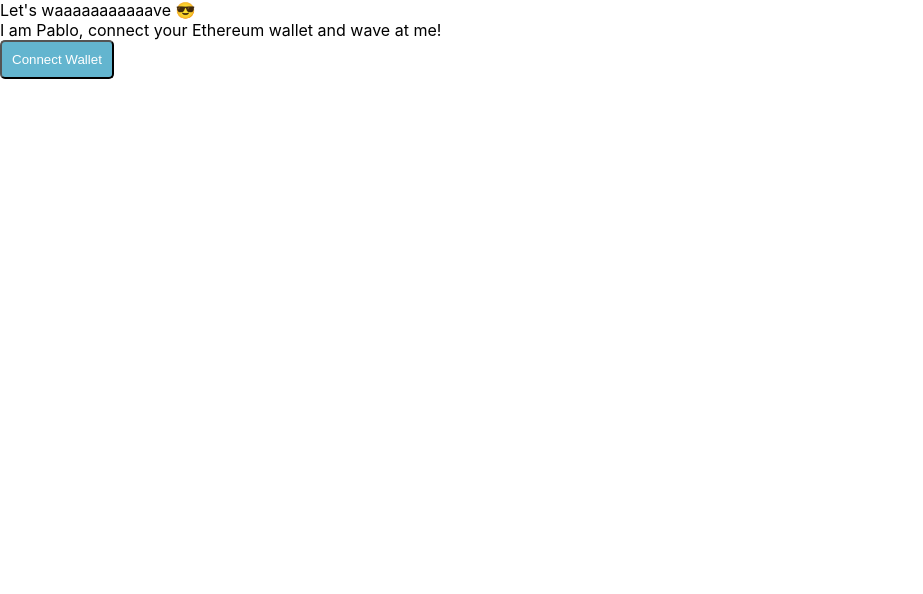
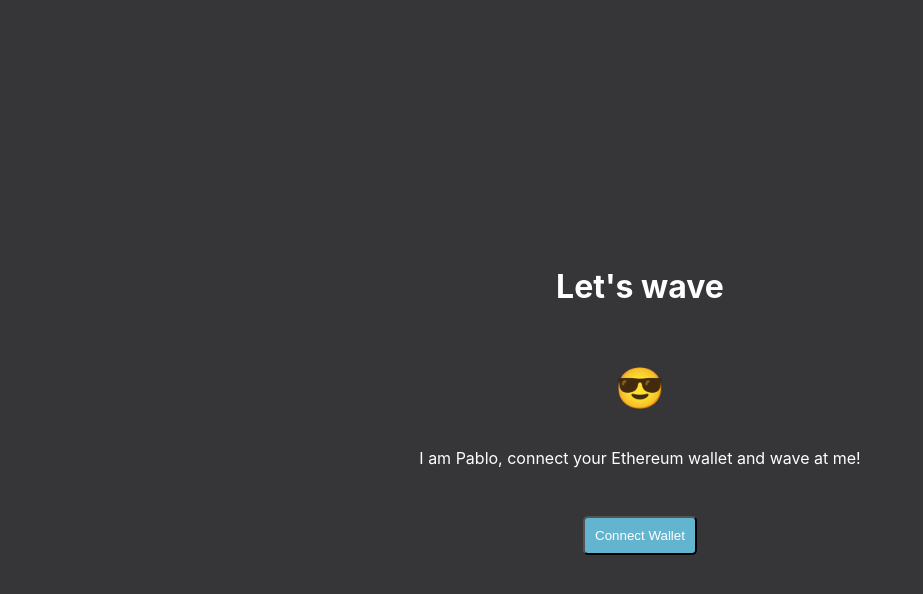
Before and after one commit to pablopoggiog/dappstep, a React (Create React App) app: page / in a window 1280 px wide. Shown: the top 594 px of the page, without its empty margins (0-923 px from the left). Built offline with nearby package versions, Linux system fonts and the light colour scheme.

Commit message:
Refactor App.tsx with the new components

```diff
--- a/src/App.tsx
+++ b/src/App.tsx
@@ -1,76 +1,62 @@
-import { useState } from "react";
+// import { useEffect } from "react";
 import "./App.css";
+import styled from "styled-components";
 import { useContract } from "src/hooks/useContract";
-import { Button } from "src/components";
-import logo from "./logo.svg";
+import { Button, Spinner, WavesList, Form } from "src/components";
 
 export default function App() {
-  const [message, setMessage] = useState("");
-
-  const changeMessage = (event: any) => {
-    const { value } = event.target;
-    console.log({ value });
-    setMessage(value);
-  };
-
-  const { currentAccount, wave, connectWallet, isMining, waves } =
+  const { currentAccount, wave, connectWallet, isMining, waves, getWaves } =
     useContract();
 
+  // useEffect(() => {
+  //   getWaves()
+  // }, [getWaves]);
+
+  const text = isMining
+    ? "⛏️ Mining ⛏️"
+    : "I am Pablo, connect your Ethereum wallet and wave at me!";
+
   return (
-    <div className="mainContainer">
-      <div className="dataContainer">
-        <div className="header">Let's waaaaaaaaaaave 😎</div>
+    <Container>
+      <Header>Let's wave</Header>
+      <Emoji>😎</Emoji>
 
-        <div className="bio">
-          I am Pablo, connect your Ethereum wallet and wave at me!
-        </div>
+      <Bio>{text}</Bio>
 
-        {!currentAccount ? (
-          <Button className="waveButton" onClick={connectWallet}>
-            Connect Wallet
-          </Button>
-        ) : isMining ? (
-          <div className="mining">
-            <img className="logo" src={logo} alt="logo" />
-            <p>Mining...</p>
-          </div>
-        ) : waves.length ? (
-          <div className="thanks">
-            {waves.map((wave) => (
-              <div
-                style={{
-                  backgroundColor: "OldLace",
-                  marginTop: "16px",
-                  padding: "8px",
-                }}
-              >
-                <div>Address: {wave.waver}</div>
-                <div>Time: {wave.timestamp.toString()}</div>
-                <div>Message: {wave.message}</div>
-              </div>
-            ))}
-          </div>
-        ) : (
-          <div
-            style={{
-              display: "flex",
-              flexDirection: "column",
-              alignItems: "center",
-              justifyContent: "center",
-              marginTop: "20px",
-            }}
-          >
-            <input
-              value={message}
-              onChange={changeMessage}
-              style={{ borderRadius: "5px" }}
-            ></input>
-            <Button className="waveButton" onClick={() => wave(message)}>
-              Tell me something while waving!
-            </Button>
-          </div>
-        )}
-      </div>
-    </div>
+      {!currentAccount ? (
+        <Button onClick={connectWallet}>Connect Wallet</Button>
+      ) : isMining ? (
+        <Spinner />
+      ) : waves.length ? (
+        <WavesList waves={waves} />
+      ) : (
+        <Form onWave={wave} />
+      )}
+    </Container>
   );
 }
+
+const Container = styled.div`
+  display: flex;
+  flex-direction: column;
+  justify-content: center;
+  align-items: center;
+  gap: 1em;
+  background-color: #363537;
+  min-height: 100vh;
+  padding: 1em;
+  box-sizing: border-box;
+  text-align: center;
+  color: white;
+`;
+
+const Header = styled.h1``;
+
+const Emoji = styled.p`
+  font-size: 40px;
+  margin: 0.5em;
+`;
+
+const Bio = styled.div`
+  margin-bottom: 2em;
+`;
--- a/src/components/index.ts
+++ b/src/components/index.ts
@@ -1 +1,5 @@
 export * from "./Button";
+export * from "./Spinner";
+export * from "./WaveBox";
+export * from "./WavesList";
+export * from "./Form";
```
